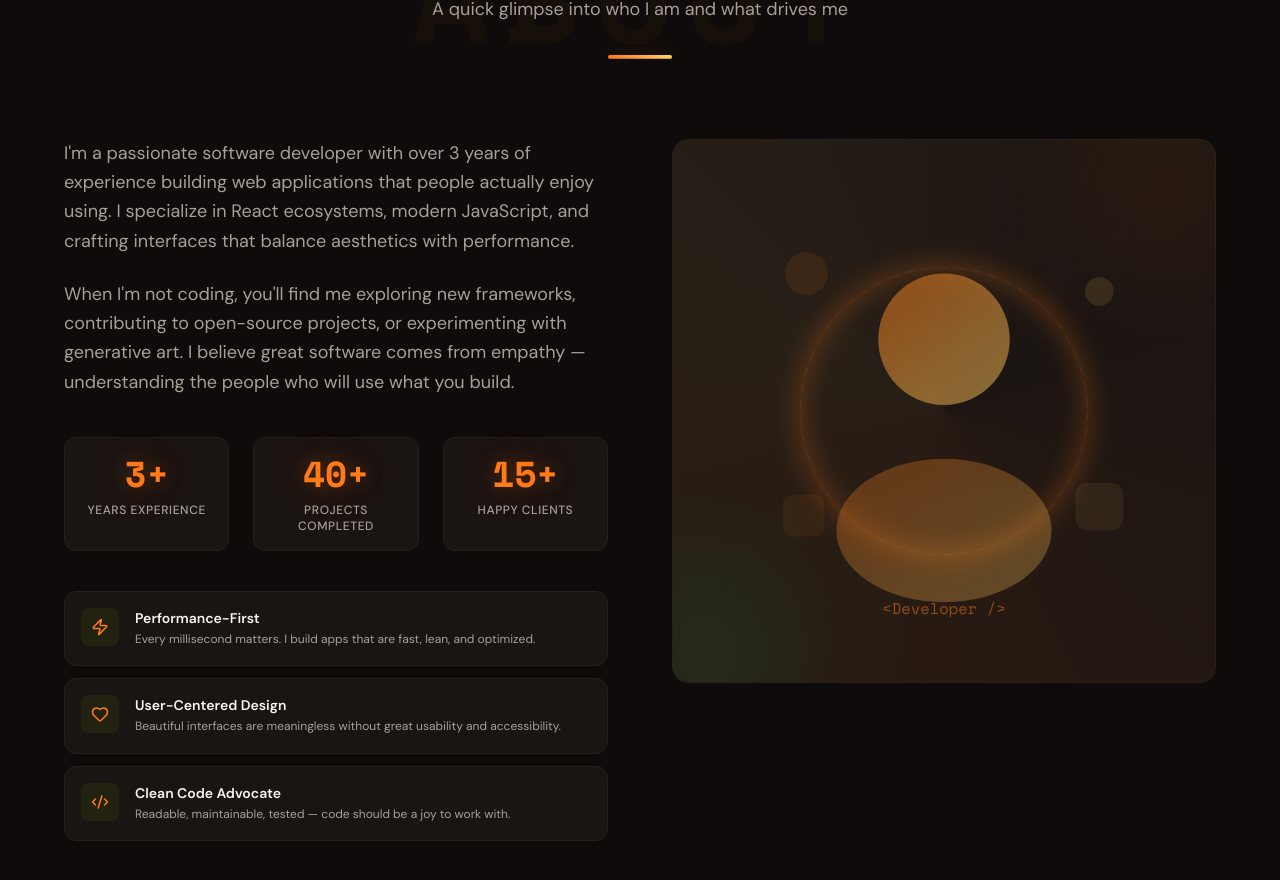
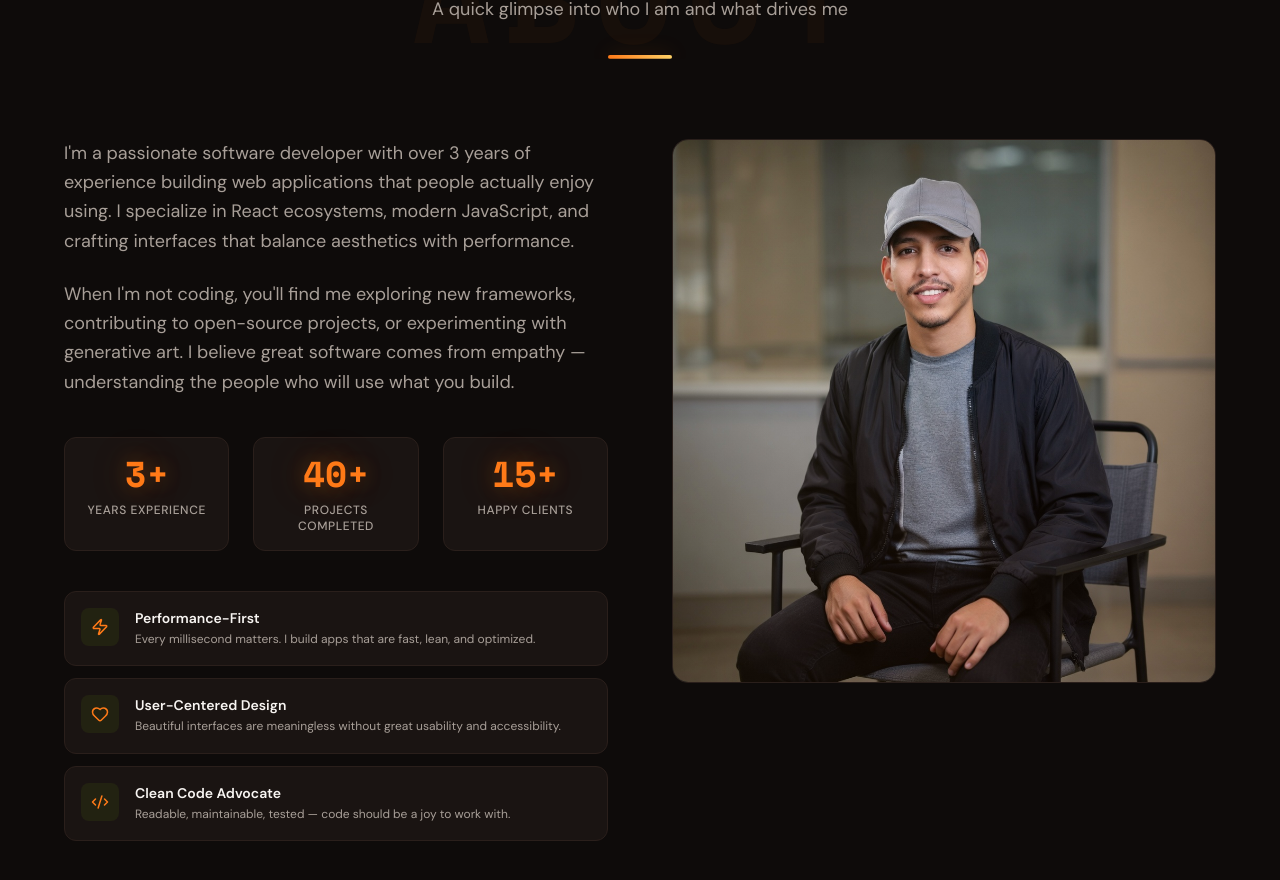
Before and after one commit to yahya-moussair/potfolio, a React (Vite) app: page / in a window 1280 px wide. Shown: the part 1073-1953 px from the top of the page. Built offline with nearby package versions, Linux system fonts and the light colour scheme.

Commit message:
Add image to AboutSection and simplify SVG elements

```diff
--- a/src/components/sections/AboutSection.jsx
+++ b/src/components/sections/AboutSection.jsx
@@ -4,6 +4,7 @@ import { STATS, VALUES } from "@/data/data";
 import { clipReveal, fadeUp, scaleIn } from "@/data/animations";
 import { useCountUp } from "@/hooks/hooks";
 import SectionTitle from "@/components/SectionTitle";
+import meImage from "@/assets/me/me.jpg";
 
 export default function AboutSection() {
   const sectionRef = useRef(null);
@@ -139,41 +140,18 @@ export default function AboutSection() {
                 border: "1px solid var(--color-border)",
               }}
             >
+              <img
+                src={meImage}
+                alt="Yahya Dev"
+                className="w-full h-full object-cover relative z-10"
+              />
               <div
-                className="absolute inset-0 rounded-2xl"
+                className="absolute inset-0 rounded-2xl z-20 pointer-events-none"
                 style={{
                   background: "conic-gradient(from 180deg, var(--color-accent), var(--color-accent-2), transparent, var(--color-accent))",
                   opacity: 0.06,
                 }}
               />
-              <svg viewBox="0 0 400 400" className="w-full h-full p-8 relative z-10">
-                <defs>
-                  <linearGradient id="avatarGrad" x1="0%" y1="0%" x2="100%" y2="100%">
-                    <stop offset="0%" stopColor="var(--color-accent)" stopOpacity="0.8" />
-                    <stop offset="100%" stopColor="var(--color-accent-2)" stopOpacity="0.8" />
-                  </linearGradient>
-                  <radialGradient id="haloGrad">
-                    <stop offset="60%" stopColor="transparent" />
-                    <stop offset="80%" stopColor="var(--color-accent)" stopOpacity="0.15" />
-                    <stop offset="100%" stopColor="transparent" />
-                  </radialGradient>
-                </defs>
-                <circle cx="200" cy="200" r="150" fill="url(#haloGrad)">
-                  <animateTransform attributeName="transform" type="rotate" from="0 200 200" to="360 200 200" dur="20s" repeatCount="indefinite" />
-                </circle>
-                <circle cx="200" cy="200" r="120" fill="none" stroke="var(--color-accent)" strokeWidth="0.5" strokeDasharray="8 6" opacity="0.2">
-                  <animateTransform attributeName="transform" type="rotate" from="0 200 200" to="-360 200 200" dur="30s" repeatCount="indefinite" />
-                </circle>
-                <circle cx="200" cy="140" r="55" fill="url(#avatarGrad)" opacity="0.6" />
-                <ellipse cx="200" cy="300" rx="90" ry="60" fill="url(#avatarGrad)" opacity="0.35" />
-                <circle cx="85" cy="85" r="18" fill="var(--color-accent)" opacity="0.1" />
-                <circle cx="330" cy="100" r="12" fill="var(--color-accent-2)" opacity="0.12" />
-                <rect x="65" y="270" width="35" height="35" rx="8" fill="var(--color-accent)" opacity="0.07" />
-                <rect x="310" y="260" width="40" height="40" rx="10" fill="var(--color-accent-2)" opacity="0.07" />
-                <text x="200" y="370" textAnchor="middle" fill="var(--color-accent)" fontSize="13" fontFamily="var(--font-display)" opacity="0.5">
-                  {"<Developer />"}
-                </text>
-              </svg>
               <div
                 className="absolute -top-8 -right-8 w-40 h-40 rounded-full blur-3xl"
                 style={{ background: "var(--color-accent-glow)", opacity: 0.4 }}
@@ -183,6 +161,7 @@ export default function AboutSection() {
                 style={{ background: "rgba(0, 255, 170, 0.15)" }}
               />
             </div>
+
           </motion.div>
         </div>
       </div>
```
